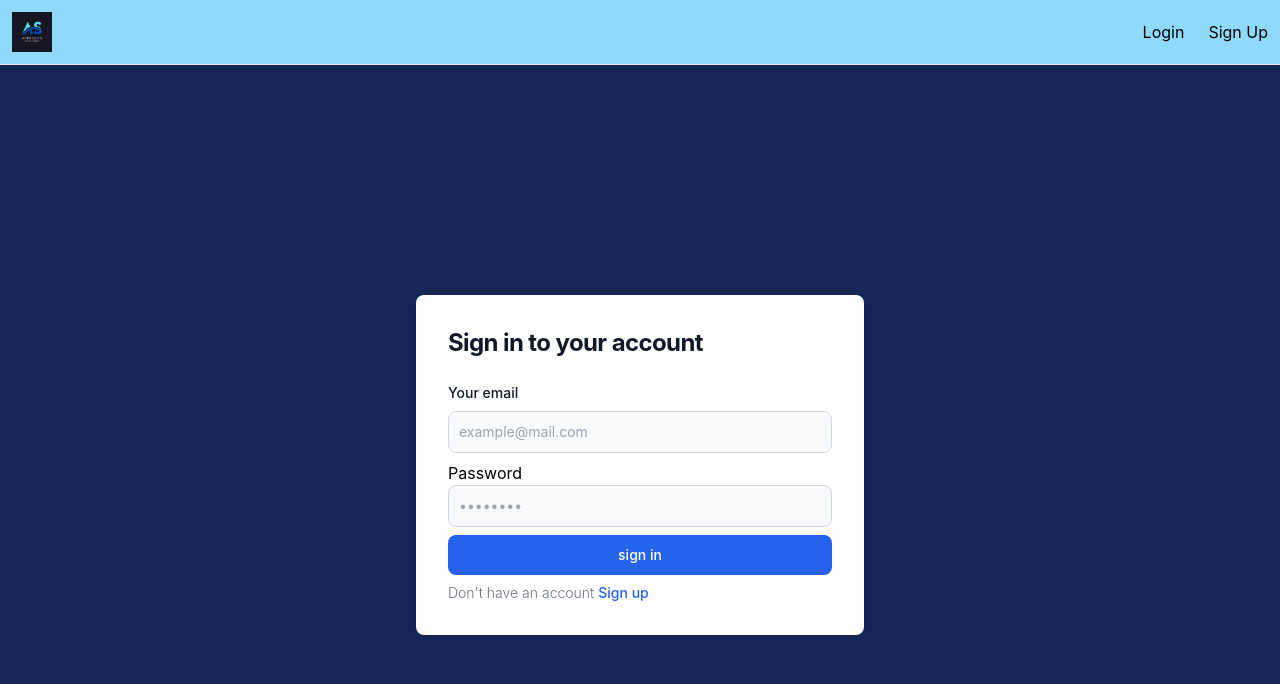
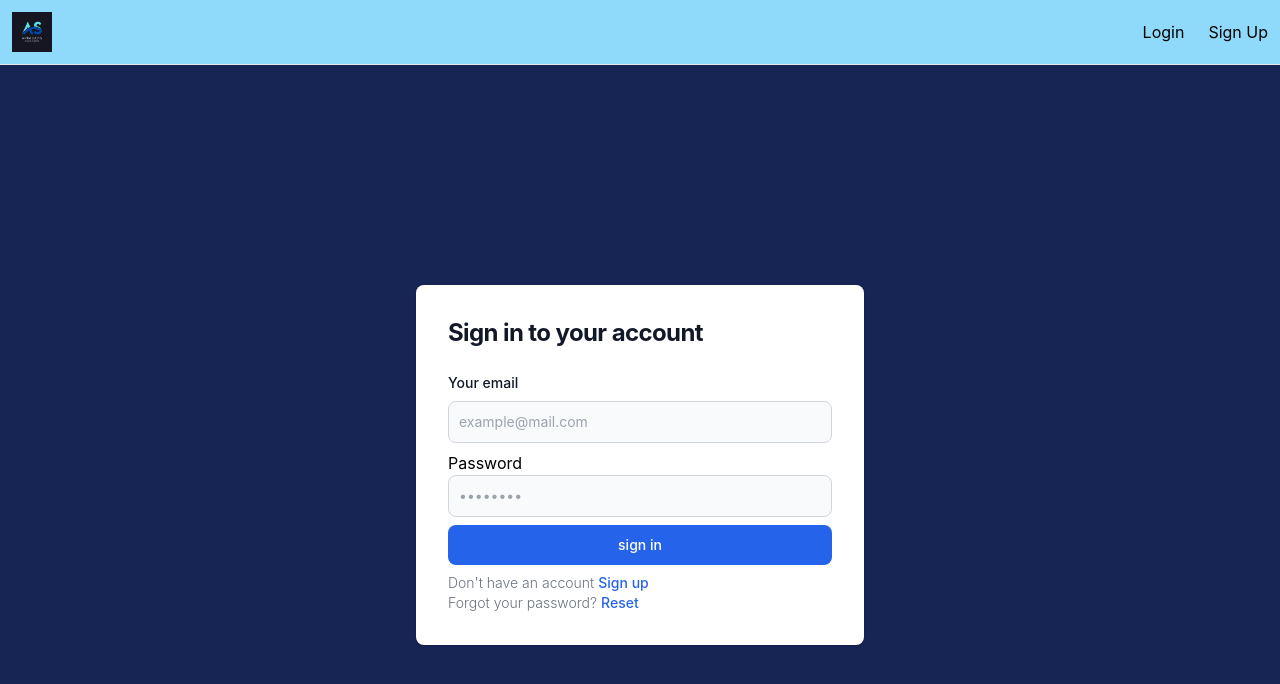
Before and after one commit to legend-crypt/Amalitech-Video-App, a React (Vite) app in the folder client/: page /login in a window 1280 px wide. Shown: the top 684 px of the page. Built offline with nearby package versions, Linux system fonts and the light colour scheme.

Commit message:
chore: Add password reset link to login page

```diff
--- a/client/src/pages/Login.tsx
+++ b/client/src/pages/Login.tsx
@@ -83,8 +83,12 @@ function Login() {
                     <button type='submit' className='w-full text-white bg-primary-600 hover:bg-primary-700 focus:ring-4 focus:outline-none focus:ring-primary-300 font-medium rounded-lg text-sm px-5 py-2.5 text-center dark:bg-primary-600 dark:hover:bg-primary-700 dark:focus:ring-primary-800 mb-2'>sign in
                     </button>
                     <p className='text-sm font-light text-gray-500 dark:text-gray-400'>Don't have an account
-                    <Link to='/signup' className='font-medium text-primary-600 hover:underline dark:text-primary-500 ml-1'>Sign up</Link>
+                        <Link to='/signup' className='font-medium text-primary-600 hover:underline dark:text-primary-500 ml-1'>Sign up</Link>
                     </p>
+                    <p className='text-sm font-light text-gray-500 dark:text-gray-400'>Forgot your password?
+                        <Link to='/password-reset-request' className='font-medium text-primary-600 hover:underline dark:text-primary-500 ml-1'>Reset</Link>
+                    </p>
+
                 </form>
             </div>
         </div>
```
